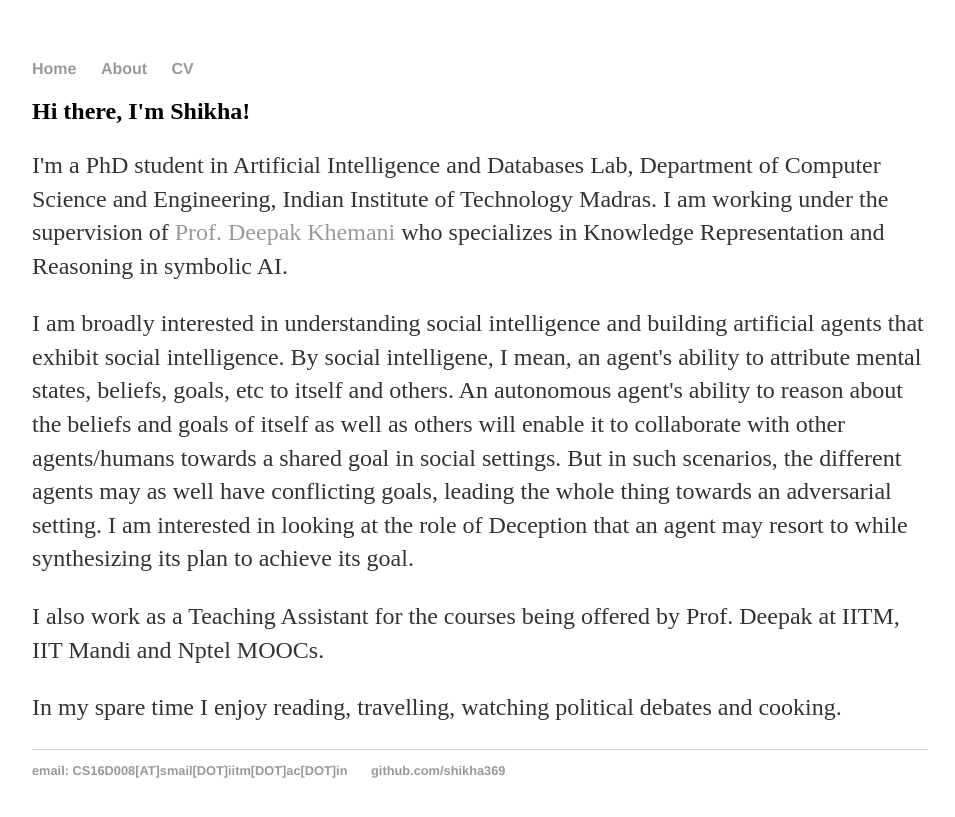
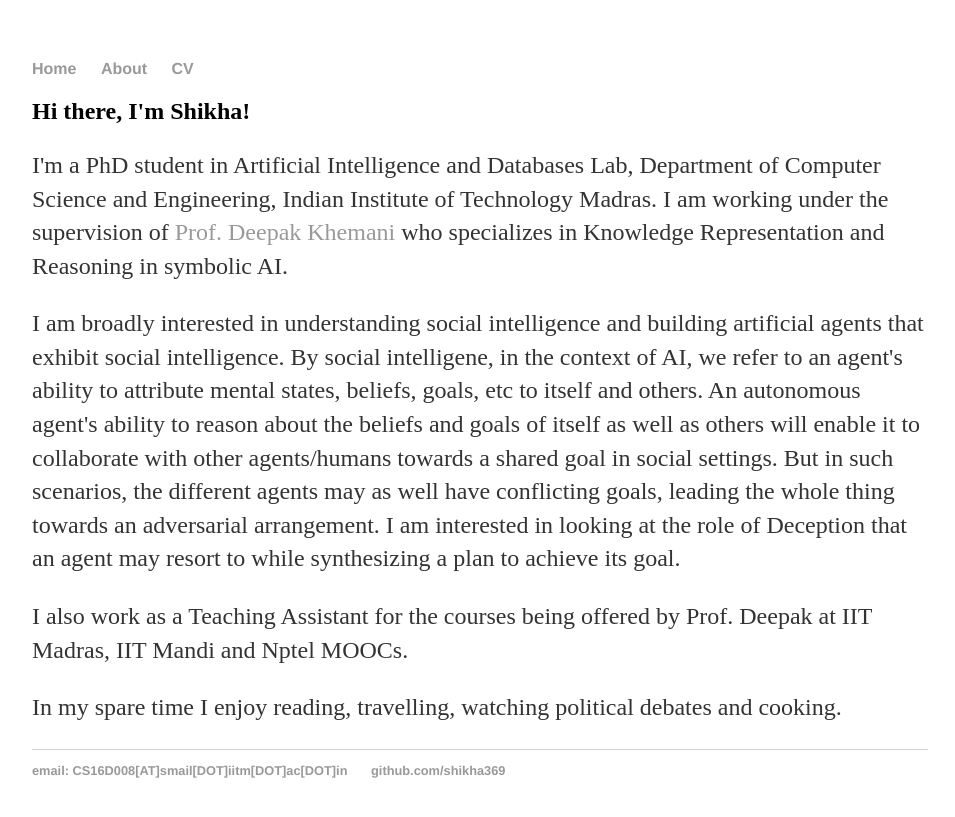
Before and after one commit to shikha369/shikha369.github.io, a Jekyll site: the page built from about/index.html, in a window 1280 px wide. Shown: the top 817 px of the page, without its empty margins (160-1115 px from the left). Built offline with Jekyll 4.4.1, drawn with Linux system fonts in a browser that asks for light colours.

Commit message:
Update index.html

```diff
--- a/about/index.html
+++ b/about/index.html
@@ -10,15 +10,15 @@ title: Shikha Singh
 		Prof. Deepak Khemani</a> who specializes in Knowledge Representation and Reasoning in symbolic AI.</p>
 
 	<p>I am broadly interested in understanding social intelligence and building artificial agents that exhibit social
-		intelligence. By social intelligene, I mean, an agent's ability to attribute mental states, beliefs, goals,
+		intelligence. By social intelligene, in the context of AI, we refer to an agent's ability to attribute mental states, beliefs, goals,
 		etc to itself and others. An autonomous agent's ability to reason about the beliefs and goals of itself as
 		well as others will enable it to collaborate with other agents/humans towards a shared goal in social settings.
 		But in such scenarios, the different agents may as well have conflicting goals, leading the whole thing towards
-		an adversarial setting. I am interested in looking at the role of Deception that an agent may resort to while
-		synthesizing its plan to achieve its goal.
+		an adversarial arrangement. I am interested in looking at the role of Deception that an agent may resort to while
+		synthesizing a plan to achieve its goal.
 	</p>
 
-	<p>I also work as a Teaching Assistant for the courses being offered by Prof. Deepak at IITM, IIT Mandi and Nptel MOOCs.
+	<p>I also work as a Teaching Assistant for the courses being offered by Prof. Deepak at IIT Madras, IIT Mandi and Nptel MOOCs.
 		</p>
 	<p>In my spare time I enjoy reading, travelling, watching political debates and cooking.</p>
 
```
